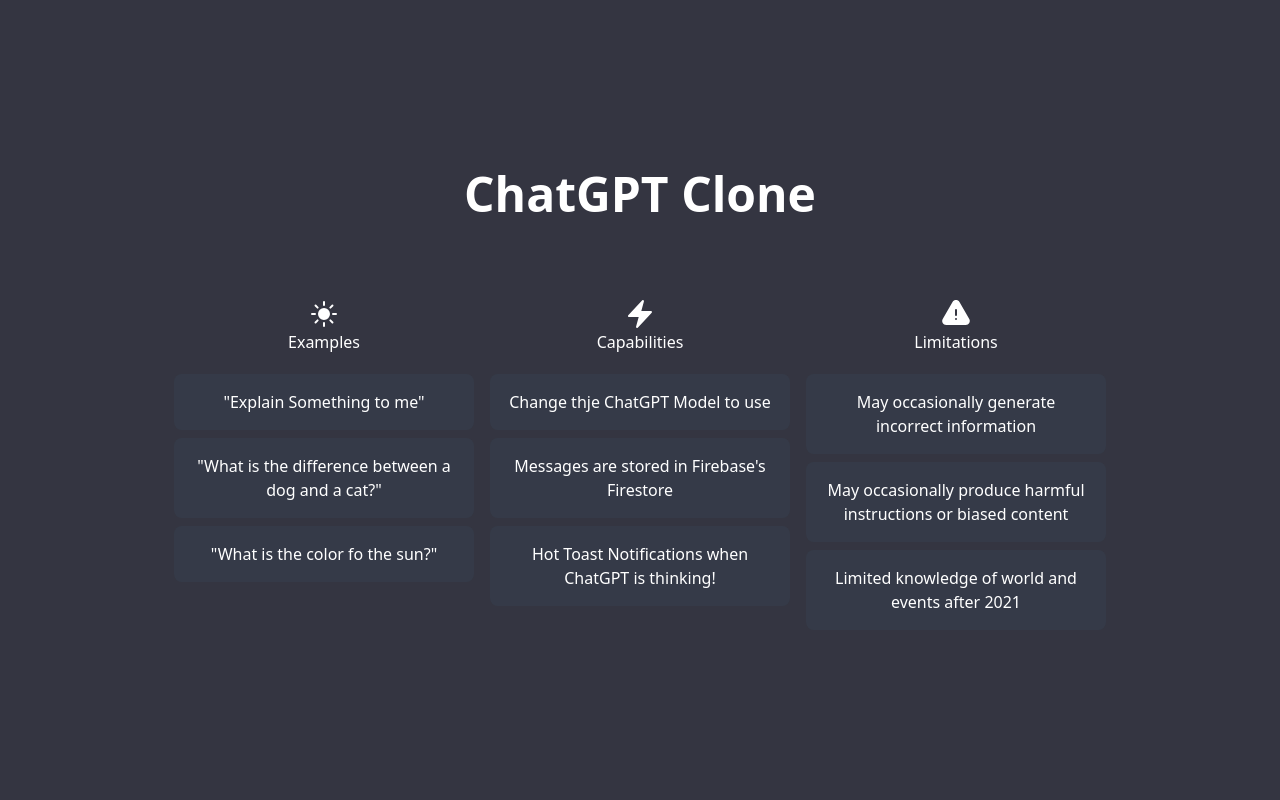
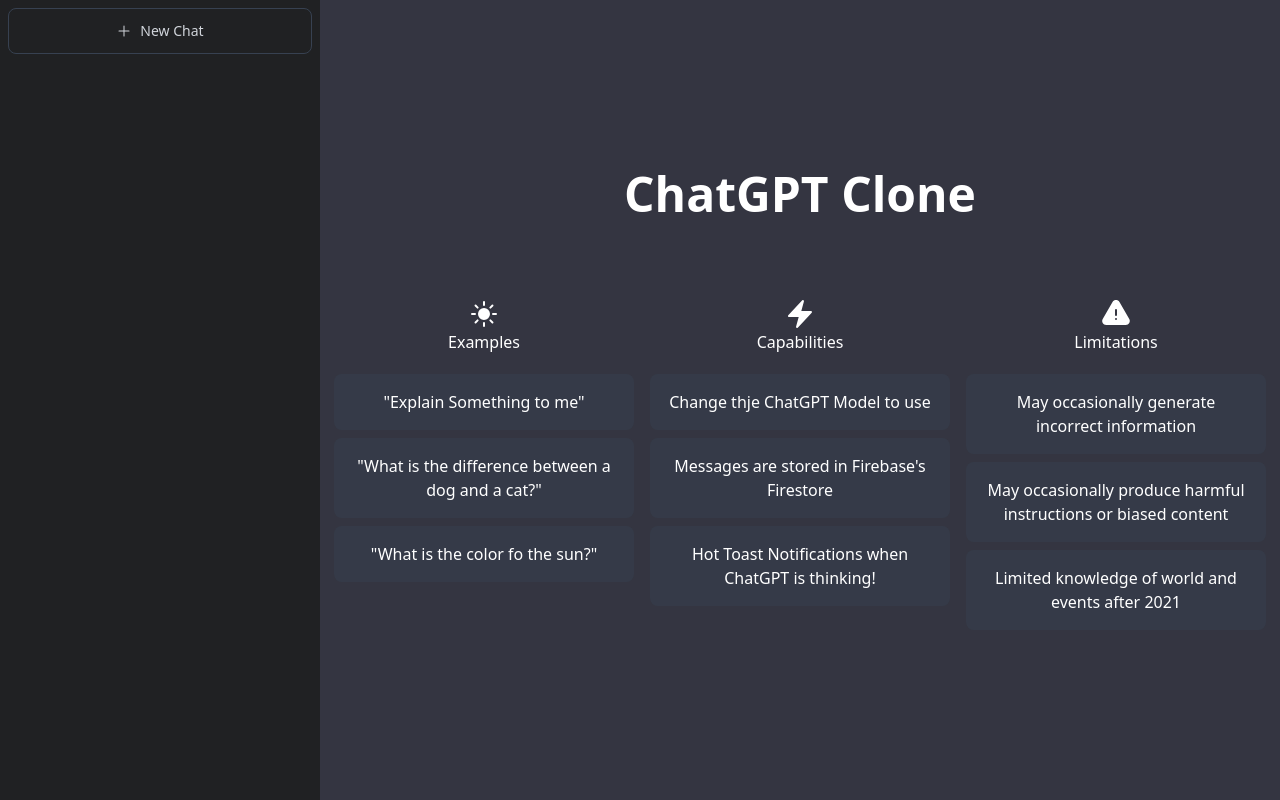
Before and after one commit to RiP3rQ/ChatGPT-clone-Next.js-, a Next.js app: page / in a window 1280 px wide. Built offline with nearby package versions, Linux system fonts and the light colour scheme.

Commit message:
sidebar NewChat button

```diff
--- a/app/layout.tsx
+++ b/app/layout.tsx
@@ -1,3 +1,4 @@
+import Sidebar from "../components/Sidebar";
 import "../styles/globals.css";
 
 export default function RootLayout({
@@ -11,9 +12,13 @@
       <body>
         <div className="flex">
           {/* Sidebar */}
+          <div className="bg-[#202123] max-w-xs h-screen overflow-y-auto md:min-w-[20rem]">
+            <Sidebar />
+          </div>
 
           {/* ClientProvider - Notifications */}
 
+          {/* Main content of page */}
           <div className="bg-[#343541] flex-1">{children}</div>
         </div>
       </body>
--- /dev/null
+++ b/components/NewChat.tsx
@@ -0,0 +1,12 @@
+import { PlusIcon } from "@heroicons/react/24/solid";
+
+function NewChat() {
+  return (
+    <div className="border-gray-700 border chatRow">
+      <PlusIcon className="h-4 w-4" />
+      <p>New Chat</p>
+    </div>
+  );
+}
+
+export default NewChat;
--- /dev/null
+++ b/components/Sidebar.tsx
@@ -0,0 +1,20 @@
+import NewChat from "./NewChat";
+
+function Sidebar() {
+  return (
+    <div className="p-2 flex flex-col h-screen">
+      <div className="flex-1">
+        {/* NewChat Button */}
+        <div>
+          <NewChat />
+        </div>
+        {/* ModelSelection */}
+        <div>{/* model */}</div>
+        {/* Chat list - map through them */}
+        <div>{/* chats */}</div>
+      </div>
+    </div>
+  );
+}
+
+export default Sidebar;
--- a/styles/globals.css
+++ b/styles/globals.css
@@ -6,4 +6,10 @@
   .infoText {
     @apply p-4 bg-gray-700/50 rounded-lg max-w-[300px];
   }
+
+  .chatRow {
+    @apply rounded-lg px-5 py-3 text-sm flex items-center
+    justify-center space-x-2 hover:bg-gray-700/70 cursor-pointer
+    text-gray-300 transition-all duration-200 ease-out;
+  }
 }
```
